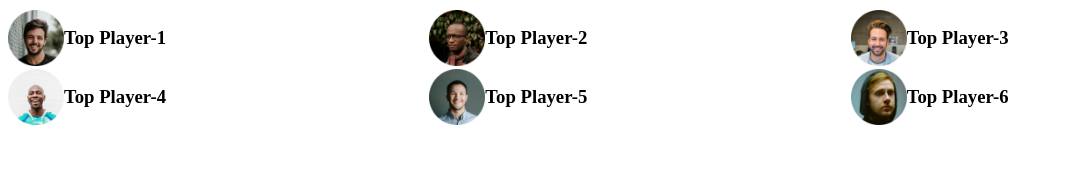
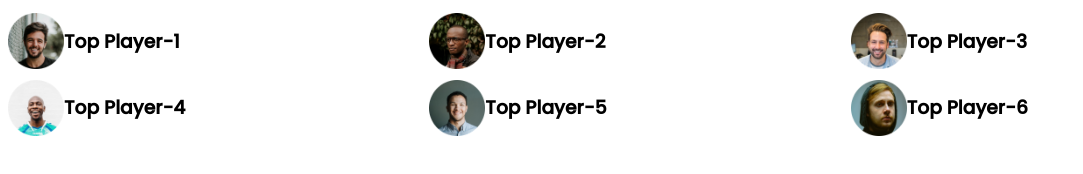
Before and after one commit to Hayat6488/Leader-Board-CSS3, a plain HTML site: page index.html in a window 1280 px wide. Shown: the whole page, without its empty margins (0-1083 px from the left). Drawn offline with Linux system fonts and the light colour scheme.

Commit message:
font added

```diff
--- a/styles/style.css
+++ b/styles/style.css
@@ -1,16 +1,26 @@
+/* fonts */
+
+@import url('https://fonts.googleapis.com/css2?family=Nanum+Gothic&family=Poppins:wght@500&display=swap');
+/* common styles */
+
+body {
+    font-family: 'Nanum Gothic', sans-serif;
+    font-family: 'Poppins', sans-serif;
+}
+
 /* top players style */
 
-.players{
+.players {
     display: grid;
     grid-template-columns: repeat(3, 1fr);
 }
 
-.player img{
+.player img {
     width: 56px;
     height: 56px;
 }
 
-.player{
+.player {
     display: flex;
     align-items: center;
 }
```
